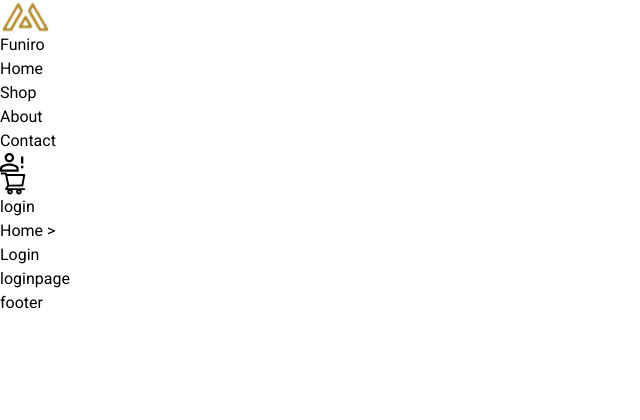
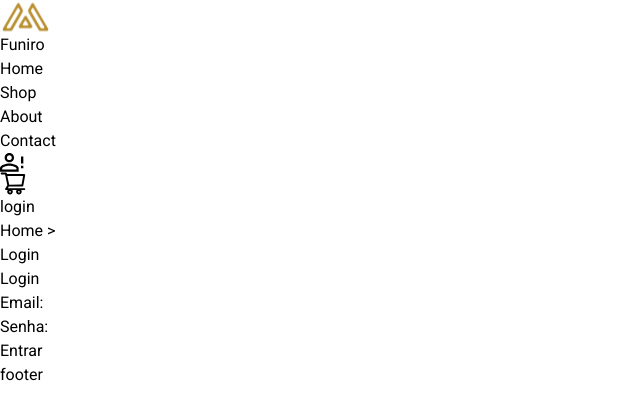
Before and after one commit to vitoriaellen03/desafio-3-semana-12, a React (Vite) app: page /login in a window 1280 px wide. Shown: the top 420 px of the page, without its empty margins (0-640 px from the left). Built offline with nearby package versions, Linux system fonts and the light colour scheme.

Commit message:
Test for cleck and routes config

```diff
--- a/package.json
+++ b/package.json
@@ -1,5 +1,5 @@
 {
-  "name": "desafio-2-semana-8",
+  "name": "desafio-3-semana-12",
   "private": true,
   "version": "0.0.0",
   "type": "module",
@@ -11,6 +11,8 @@
     "preview": "vite preview"
   },
   "dependencies": {
+    "@clerk/clerk-react": "^5.18.0",
+    "axios": "^1.7.8",
     "boxicons": "^2.1.4",
     "react": "^18.3.1",
     "react-dom": "^18.3.1",
--- a/src/RoutesConfig.tsx
+++ b/src/RoutesConfig.tsx
@@ -22,6 +22,7 @@ const RoutesConfig: React.FC = () => {
       <Route path="/login" element={<LoginPage />} />
       <Route path="/shop" element={<ShopPage />} />
       <Route path="/contact" element={<ContactPage />} />
+      <Route path="/cart" element={<CartPage />} />
 
       <Route
         path="/shop/product/:id"
--- a/src/components/Header/components/HeaderNavBar.tsx
+++ b/src/components/Header/components/HeaderNavBar.tsx
@@ -25,8 +25,8 @@ const HeaderNavbar = () => {
             <section>
                 <div className="devices">
                     <ul className="devices-links">
-                        <li className="dvc"><img src="../../assets/img/user.svg" alt="user-login" /></li>
-                        <li className="dvc"><img src="../../assets/img/cart.svg" alt="cart" /></li>
+                        <li className="dvc"><Link to="/login"><img src="../../assets/img/user.svg" alt="user-login" /></Link></li>
+                        <li className="dvc"><Link to="/cart"><img src="../../assets/img/cart.svg" alt="cart" /></Link></li>
                     </ul>
                 </div>
             </section>
--- a/src/main.tsx
+++ b/src/main.tsx
@@ -1,11 +1,14 @@
 import { StrictMode } from "react";
-import ReactDOM from 'react-dom/client';
-import { BrowserRouter } from 'react-router-dom';
-import './index.css';
+import ReactDOM from "react-dom/client";
+import { BrowserRouter } from "react-router-dom";
 import App from "./App.tsx";
+import "./index.css";
 
-ReactDOM.createRoot(document.getElementById('root') as HTMLElement).render(
-  <BrowserRouter>
-    <App />
-  </BrowserRouter>
+
+ReactDOM.createRoot(document.getElementById("root") as HTMLElement).render(
+  <StrictMode>
+    <BrowserRouter>
+      <App />
+    </BrowserRouter>
+  </StrictMode>
 );
--- a/src/pages/loginPage/loginPage.tsx
+++ b/src/pages/loginPage/loginPage.tsx
@@ -1,9 +1,64 @@
-import React from "react";
+import React, { useState } from 'react';
+import axios from 'axios';
 
 const LoginPage = () => {
-  return <div>
-    loginpage
-  </div>
-}
+  const [email, setEmail] = useState('');
+  const [password, setPassword] = useState('');
+  const [error, setError] = useState('');
 
-export default LoginPage
+  const handleLogin = async (event) => {
+    event.preventDefault();
+
+    try {
+      const response = await axios.get('http://localhost:5000/users');
+      const user = response.data.find(
+        (user) => user.email === email && user.password === password
+      );
+
+      if (user) {
+        // Salvar status de login no localStorage
+        localStorage.setItem('isLoggedIn', 'true');
+        alert('Login bem-sucedido!');
+        // Redirecionar para a página inicial ou outra página
+        window.location.href = '/cart/checkout';  // Ou use React Router: `navigate('/home')`
+      } else {
+        setError('Email ou senha incorretos!');
+      }
+    } catch (error) {
+      setError('Erro ao verificar o login!');
+      console.error('Erro ao fazer login:', error);
+    }
+  };
+
+  return (
+    <div className="App">
+      <h2>Login</h2>
+      <form onSubmit={handleLogin}>
+        <div>
+          <label htmlFor="email">Email:</label>
+          <input
+            type="email"
+            id="email"
+            value={email}
+            onChange={(e) => setEmail(e.target.value)}
+            required
+          />
+        </div>
+        <div>
+          <label htmlFor="password">Senha:</label>
+          <input
+            type="password"
+            id="password"
+            value={password}
+            onChange={(e) => setPassword(e.target.value)}
+            required
+          />
+        </div>
+        <button type="submit">Entrar</button>
+      </form>
+      {error && <p style={{ color: 'red' }}>{error}</p>}
+    </div>
+  );
+};
+
+export default LoginPage;
```
Also changed, not shown: 2 other files (tests, documents, lock files or other folders).
